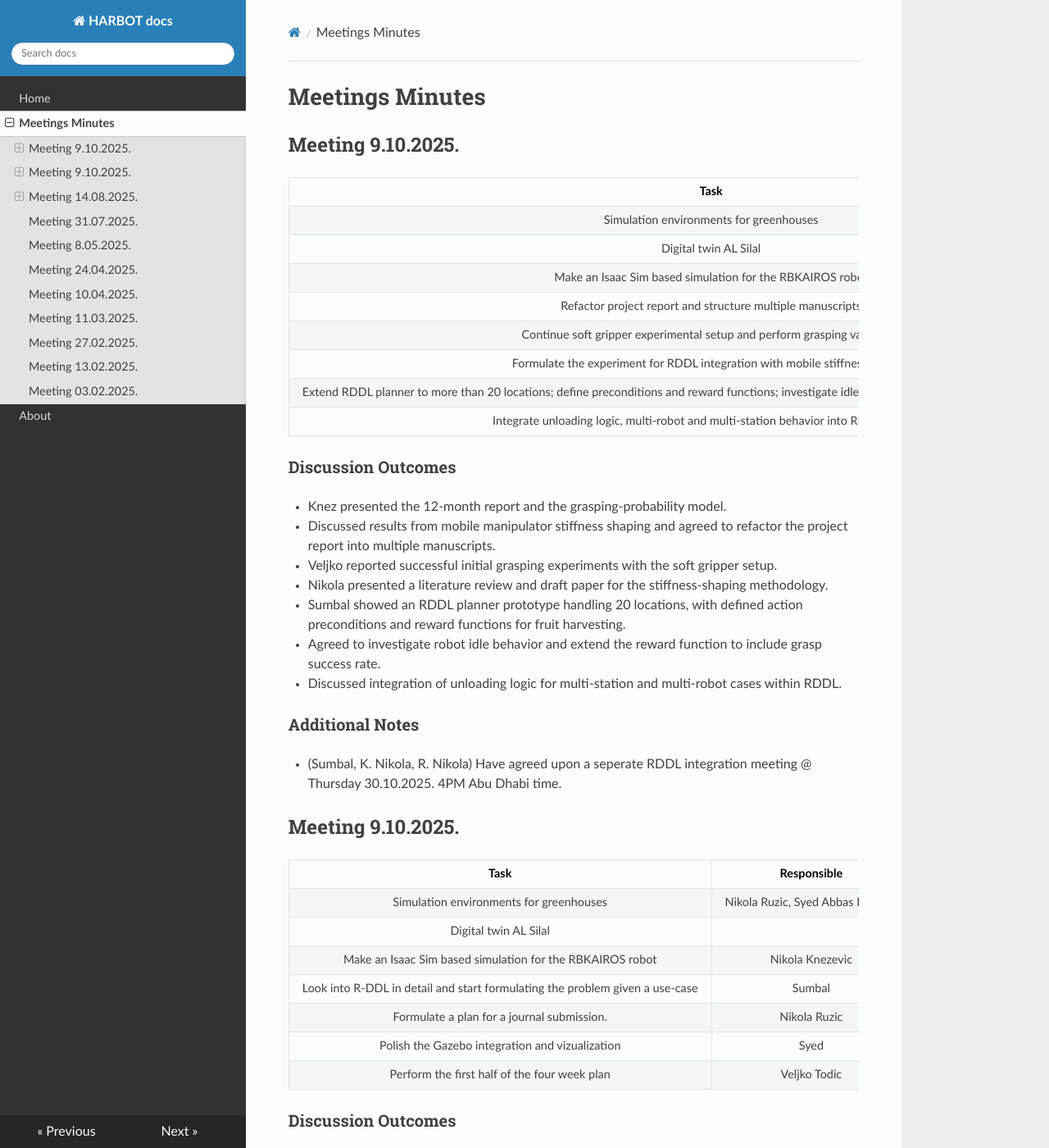
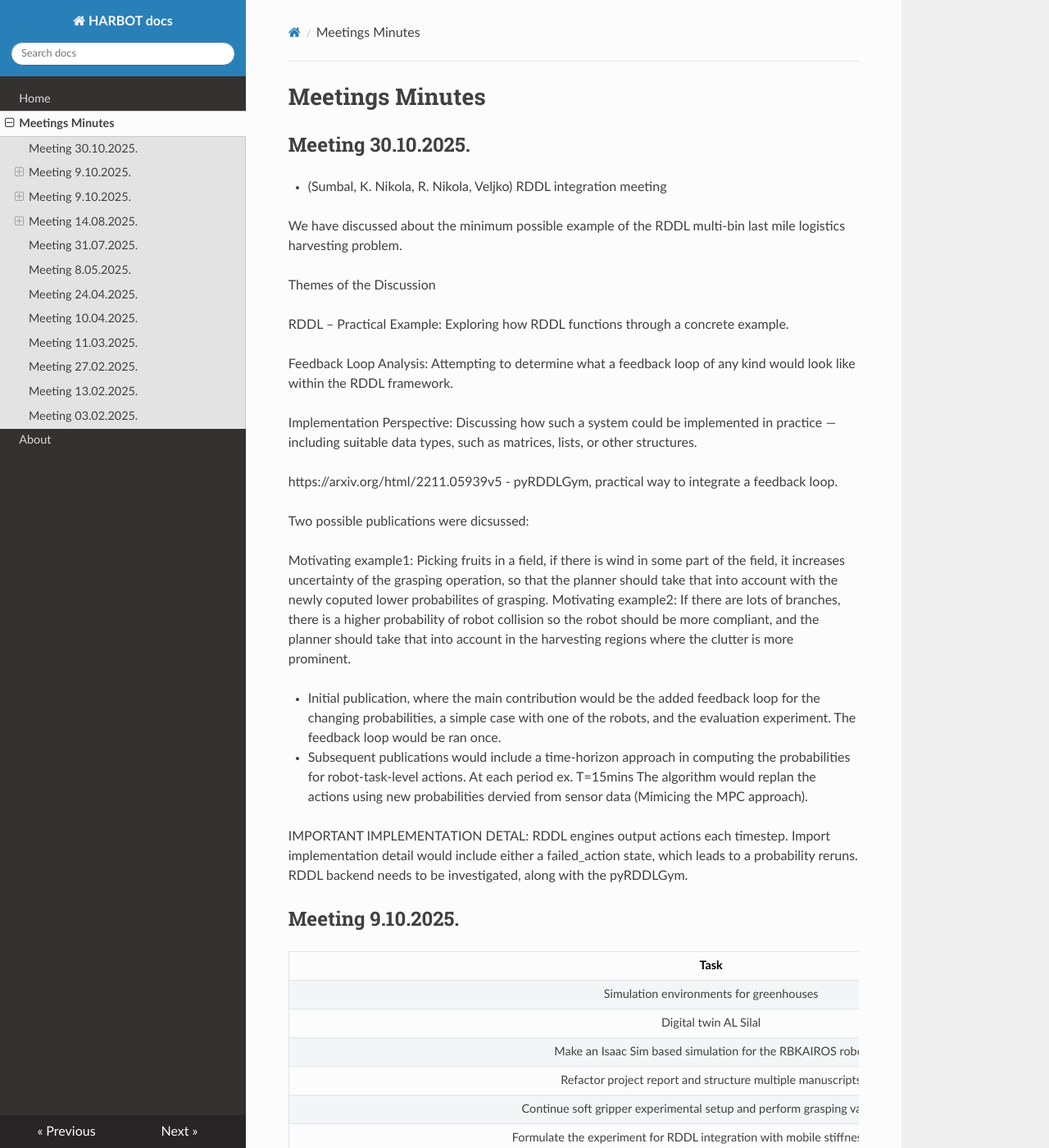
Before and after one commit to etfrobotics/HARBOT, an MkDocs documentation site: the page built from docs/logs.md, in a window 1280 px wide and 1400 px high. Shown: the whole window at 82% size. Built offline with MkDocs 1.6.1, drawn with Linux system fonts in a browser that asks for light colours; nearby versions of some CDN libraries.

Commit message:
Update logs.md

```diff
--- a/docs/logs.md
+++ b/docs/logs.md
@@ -1,4 +1,38 @@
 # Meetings Minutes
+
+## Meeting 30.10.2025.
+
+- (Sumbal, K. Nikola, R. Nikola, Veljko) RDDL integration meeting
+
+We have discussed about the minimum possible example of the RDDL multi-bin last mile logistics harvesting problem.
+
+Themes of the Discussion
+
+RDDL – Practical Example: Exploring how RDDL functions through a concrete example.
+
+Feedback Loop Analysis: Attempting to determine what a feedback loop of any kind would look like within the RDDL framework.
+
+Implementation Perspective: Discussing how such a system could be implemented in practice — including suitable data types, such as matrices, lists, or other structures.
+
+https://arxiv.org/html/2211.05939v5 - pyRDDLGym, practical way to integrate a feedback loop.
+
+Two possible publications were dicsussed:
+
+Motivating example1: Picking fruits in a field, if there is wind in some part of the field, it increases uncertainty of the grasping operation,
+so that the planner should take that into account with the newly coputed lower probabilites of grasping.
+Motivating example2: If there are lots of branches, there is a higher probability of robot collision so the robot should be more compliant, and the
+planner should take that into account in the harvesting regions where the clutter is more prominent.
+
+- Initial publication, where the main contribution would be the added feedback loop for the changing probabilities, a simple case with one of the robots,
+and the evaluation experiment. The feedback loop would be ran once.
+
+- Subsequent publications would include a time-horizon approach in computing the probabilities for robot-task-level actions. At each period ex. T=15mins The algorithm would
+replan the actions using new probabilities dervied from sensor data (Mimicing the MPC approach).
+
+IMPORTANT IMPLEMENTATION DETAL: RDDL engines output actions each timestep. Import implementation detail would include either a failed_action state, which leads to a probability reruns.
+RDDL backend needs to be investigated, along with the pyRDDLGym.
+
+
 
 ## Meeting 9.10.2025.
 
```
